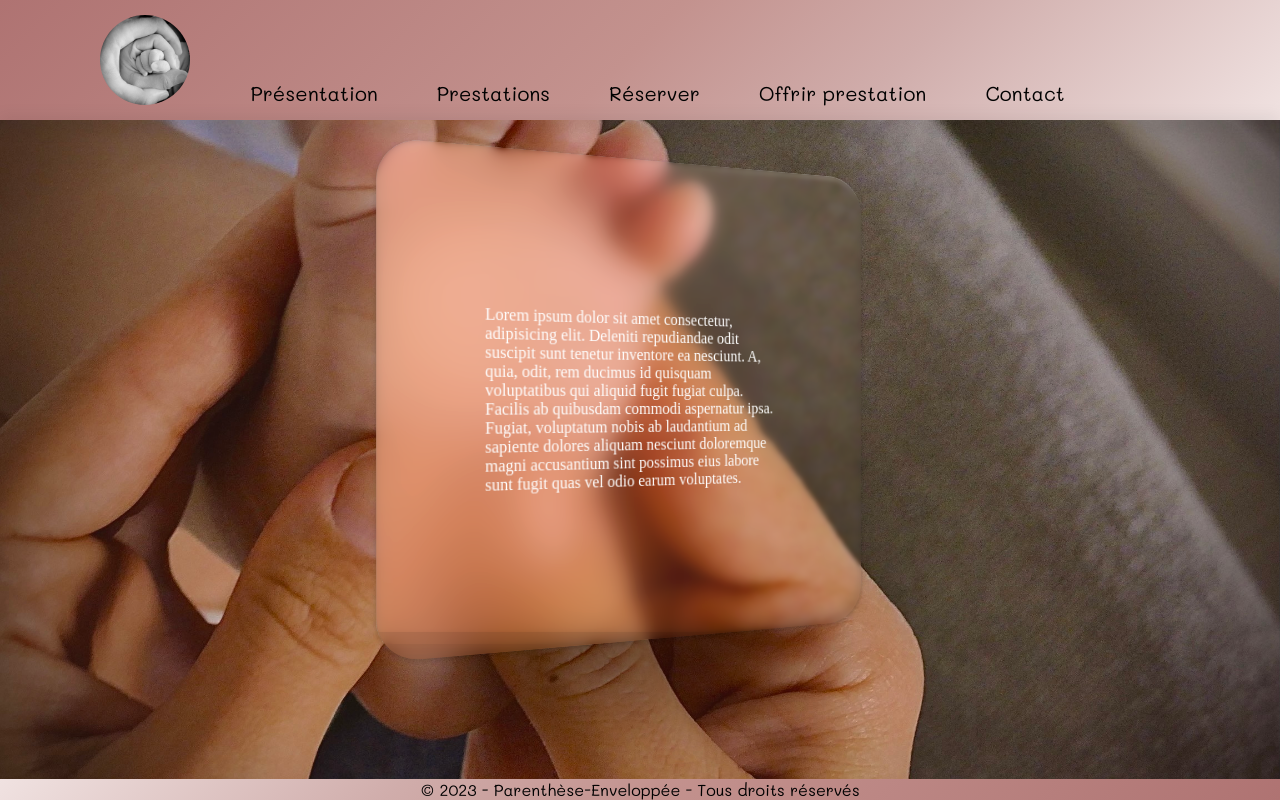
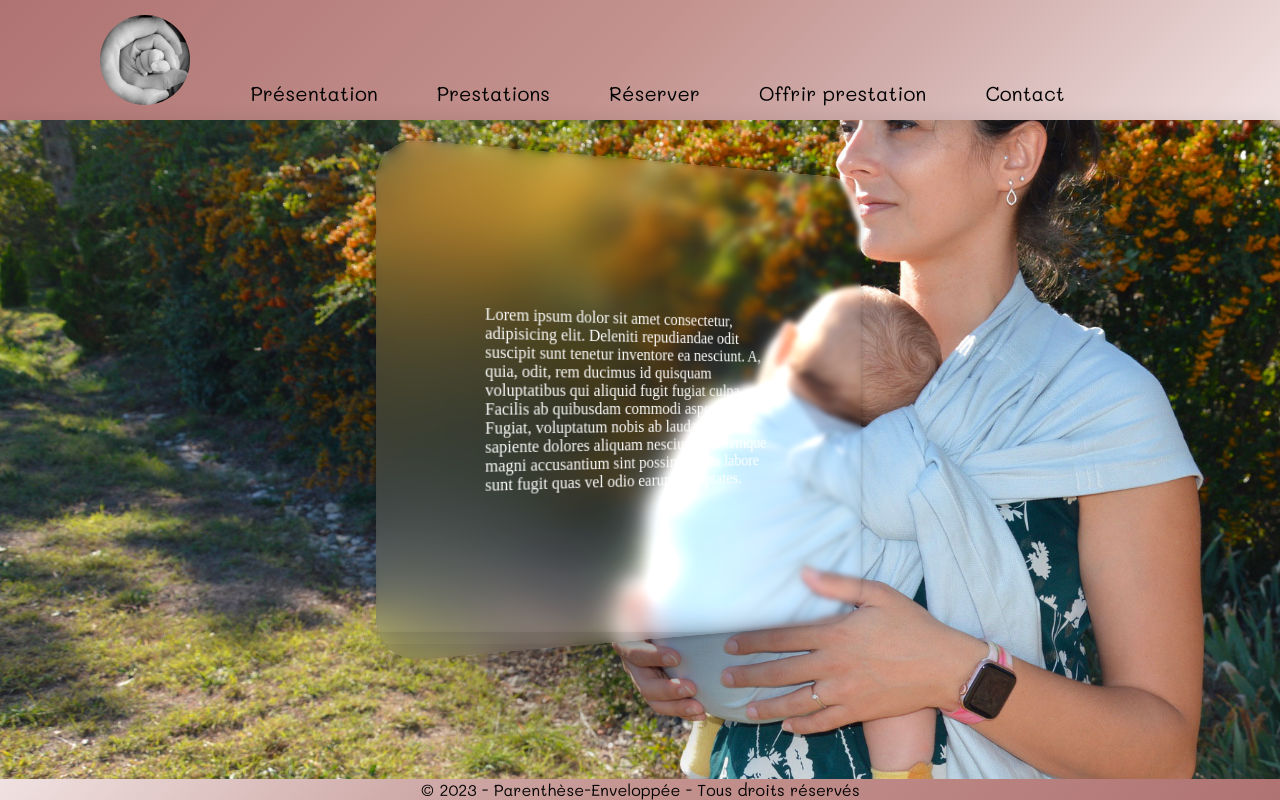
Before and after one commit to Paramessou/Parenthese-Enveloppee, a Symfony app: template templates/main/presentation.html.twig in a window 1280 px wide. Run offline with Twig, Linux system fonts and the light colour scheme; the template is opened without the code that fills it, so the values that code supplies are empty; some libraries are stand-ins or nearby versions.

Commit message:
ajout photos fond page présentation

```diff
--- a/public/css/fondpages.css
+++ b/public/css/fondpages.css
@@ -7,7 +7,7 @@ body {
   position: relative;
   margin: 0;
   height: 100vh;
-  background-image: url(../img/reflexologie-bebe-six-fours-les-plages.jpg);
+  background-image: url(../img/portage-six-fours-les-plages-3.jpg);
   background-size: cover;
   background-position: center;
   background-attachment: scroll;
--- a/public/css/fondpages.scss
+++ b/public/css/fondpages.scss
@@ -23,7 +23,7 @@ body {
   margin: 0;
   height: 100vh;
   background: {
-    image: url(../img/reflexologie-bebe-six-fours-les-plages.jpg);
+    image: url(../img/portage-six-fours-les-plages-3.jpg);
     size: cover;
     position: center;
     attachment: scroll;
```
Also changed, not shown: public/img/portage-six-fours-les-plages-1.jpg (added), public/img/portage-six-fours-les-plages-2.jpg (added), public/img/portage-six-fours-les-plages-3.jpg (added), public/img/portage-six-fours-les-plages.jpg (added), 1 other file.
